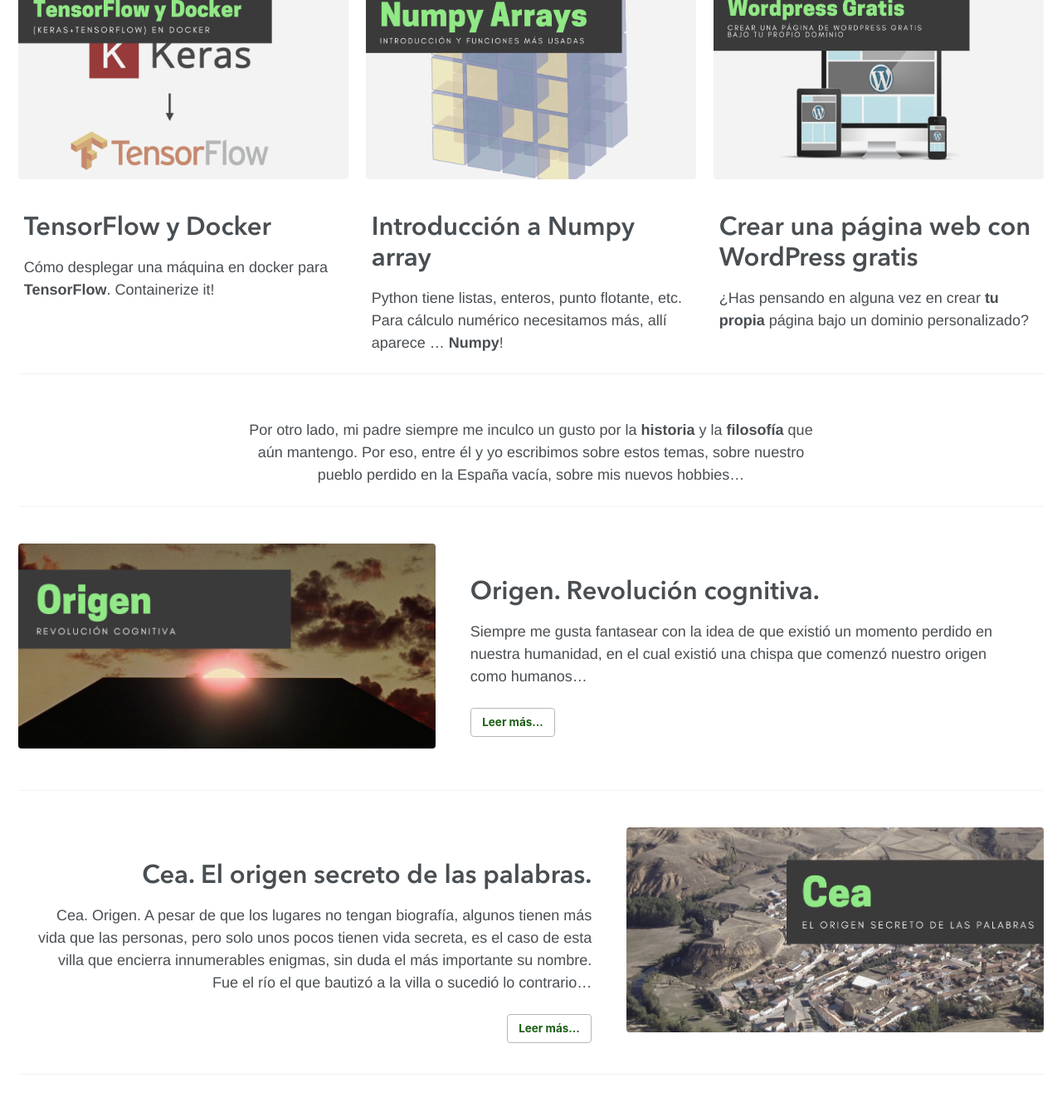
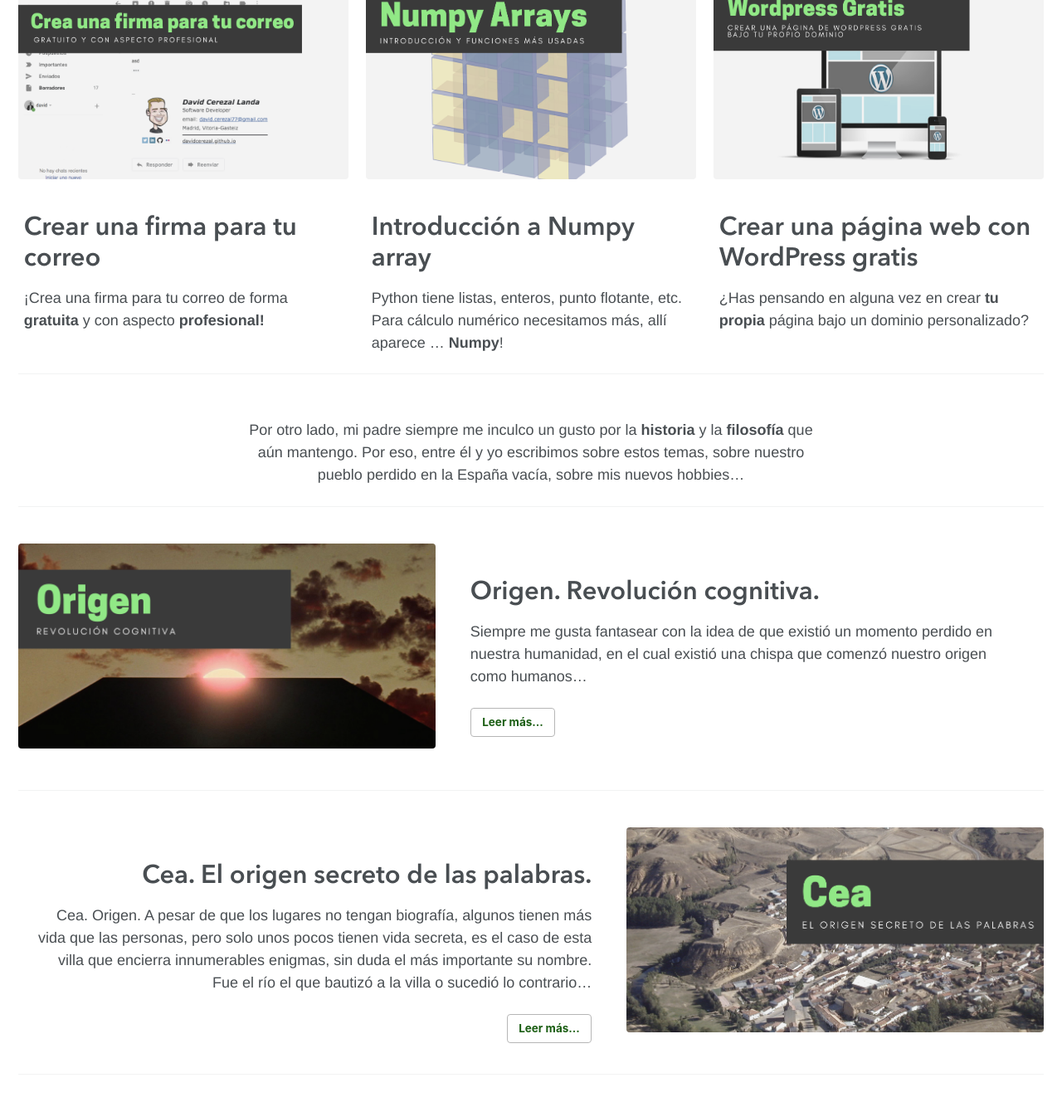
Before and after one commit to davidcerezal/davidcerezal.github.io, a Jekyll site: the page built from index.html, in a window 1280 px wide and 1400 px high, scrolled down 815 px. Shown: the top 1334 px of the window at 83% size. Built offline with Jekyll 4.4.1, drawn with Linux system fonts in a browser that asks for light colours; cached includes are drawn as plain includes; nearby versions of some CDN libraries; the list of posts is cut into pages by our own code.

Commit message:
Correo artículo

```diff
--- a/_config.yml
+++ b/_config.yml
@@ -119,9 +119,9 @@
     - label: "Twitter"
       icon: "fab fa-fw fa-twitter-square"
       url: "https://twitter.com/cerezal_david"
-    - label: "Facebook"
-      icon: "fab fa-fw fa-facebook-square"
-      url: "https://www.facebook.com/david.cerezallanda"
+    - label: "Linkedin"
+      icon: "fab fa-fw fa-linkedin"
+      url: "https://www.linkedin.com/in/davidcerezal/"
     - label: "GitHub"
       icon: "fab fa-fw fa-github"
       url: "https://github.com/davidcerezal"
@@ -135,9 +135,9 @@
     - label: "Twitter"
       icon: "fab fa-fw fa-twitter-square"
       url: "https://twitter.com/cerezal_david"
-    - label: "Facebook"
-      icon: "fab fa-fw fa-facebook-square"
-      url: "https://www.facebook.com/david.cerezallanda"
+    - label: "Linkedin"
+      icon: "fab fa-fw fa-linkedin"
+      url: "https://www.linkedin.com/in/davidcerezal/"
     - label: "GitHub"
       icon: "fab fa-fw fa-github"
       url: "https://github.com/davidcerezal"
--- a/index.html
+++ b/index.html
@@ -19,11 +19,11 @@
 intro2:
   - excerpt: 'Por otro lado, mi padre siempre me inculco un gusto por la **historia** y la **filosofía** que aún mantengo. Por eso, entre él y yo escribimos sobre estos temas, sobre nuestro pueblo perdido en la España vacía, sobre mis nuevos hobbies...'
 feature_row:
-  - image_path: assets/images/post2.png
-    alt: "TensorFlow y Docker"
-    title: "TensorFlow y Docker"
-    excerpt: "Cómo desplegar una máquina en docker para **TensorFlow**. Containerize it!"
-    url: "/dokcer-with-tensor-flow-and-keras/"
+  - image_path: assets/images/post7.png
+    alt: "Crear una firma para tu correo"
+    title: "Crear una firma para tu correo"
+    excerpt: "¡Crea una firma para tu correo de forma **gratuita** y con aspecto **profesional!**"
+    url: "/firma-en-correos/"
   - image_path: /assets/images/post3.png
     alt: "Origen. Revolución cognitiva."
     title: "Introducción a Numpy array"
```
Also changed, not shown: _posts/2019-03-01-firma-en-correos.md (added, +80 -0 lines), assets/images/post6.png (added), assets/images/post7.png (added), assets/images/posts/correo/correo1.png (added), assets/images/posts/correo/correo2.png (added), assets/images/posts/correo/correo2b.png (added), assets/images/posts/correo/correo3.png (added), assets/images/posts/correo/correo4.png (added), assets/images/posts/correo/correo5.png (added), assets/images/posts/correo/correo6.png (added), assets/images/posts/correo/correo7.png (added), assets/images/posts/correo/correo8.png (added).
